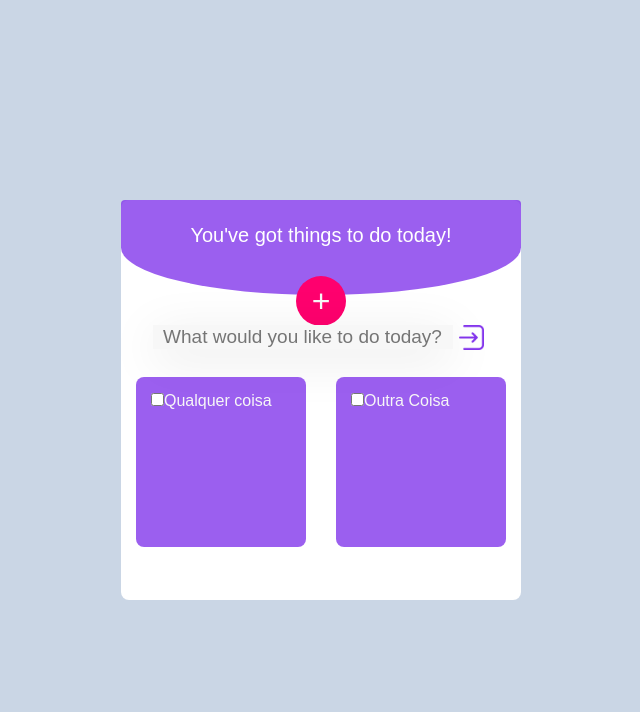
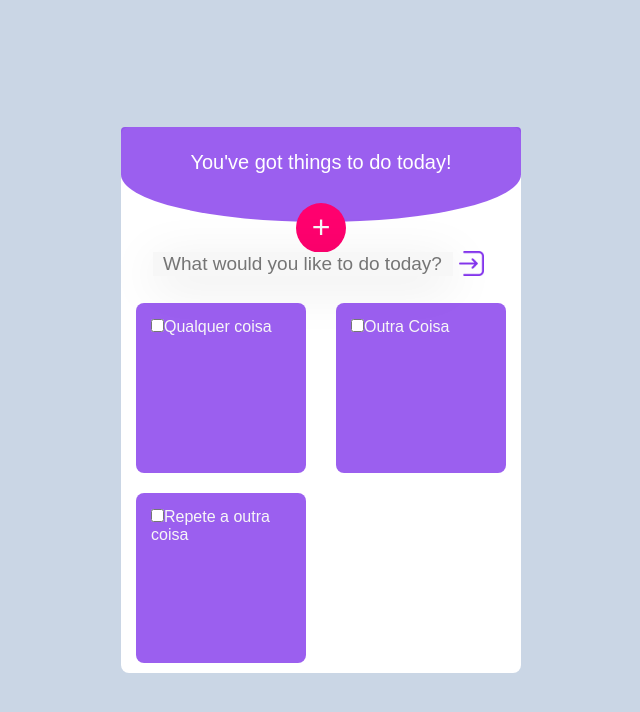
Before and after one commit to flaviobag/todolisst-react, a React (Create React App) app: page / in a window 1280 px wide. Shown: the top 712 px of the page, without its empty margins (319-959 px from the left). Built offline with nearby package versions, Linux system fonts and the light colour scheme.

Commit message:
adiciona funcionalidades aos cards

```diff
--- a/src/components/List/List.js
+++ b/src/components/List/List.js
@@ -3,10 +3,20 @@ import './List.css';
 import Card from "../Card/Card";
 
 
-const List = () => (
+const List = () => {
+    const cards = [
+        {id: 1, title: "Qualquer coisa"},
+        {id: 2, title: "Outra Coisa"},
+        {id: 3, title: "Repete a outra coisa"}
+    ]
+    return(
     <ul data-list className="cards">
-        <Card id="1" title="Qualquer coisa"/>
-        <Card id="2" title="Outra Coisa"/>
+        {
+            cards.map((card) => (<Card id={card.id} title={card.title}/>))
+        }
+
     </ul>
-)
+)}
+
+
 export default List
```
